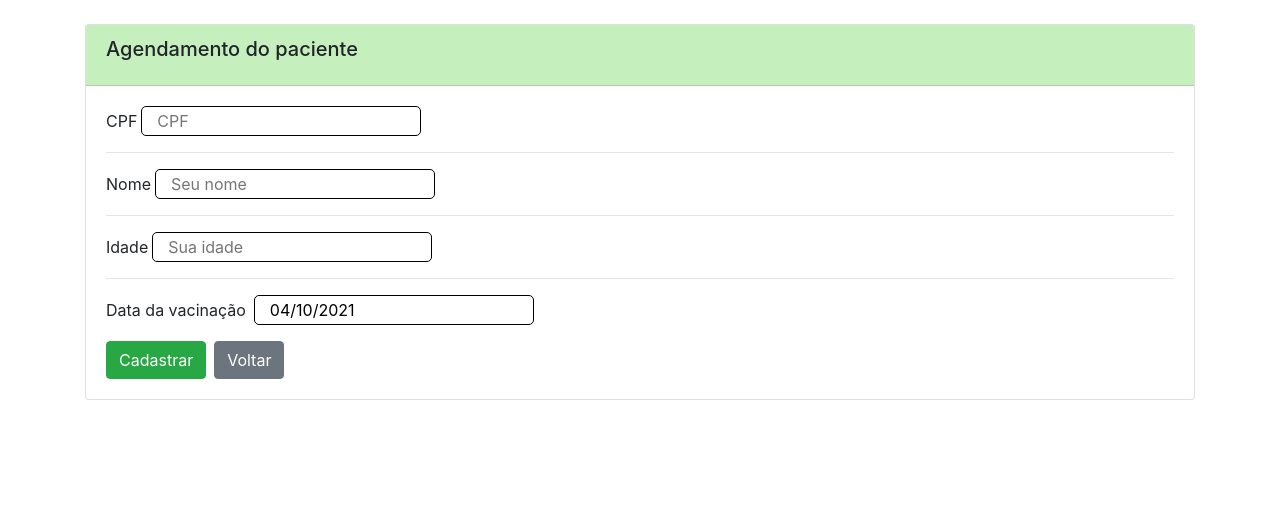
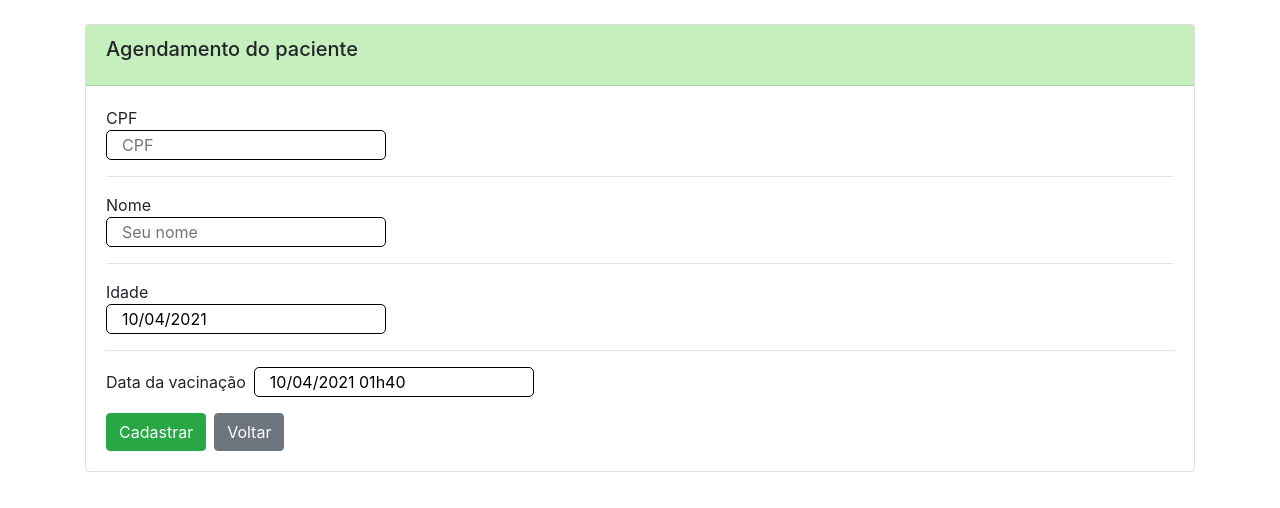
Before and after one commit to tihemetene/desafio-pitang-front, a React (Create React App) app in the folder frontend/: page /user-access in a window 1280 px wide. Shown: the top 508 px of the page. Built offline with nearby package versions, Linux system fonts and the light colour scheme; no server answers.

Commit message:
aprimoramento do datepicker

```diff
--- a/frontend/src/components/MeuForm/index.jsx
+++ b/frontend/src/components/MeuForm/index.jsx
@@ -1,10 +1,14 @@
-import React, { useState } from 'react'
-import DatePicker from 'react-datepicker'
+import React, { useState, useEffect } from 'react'
+import DatePicker, {registerLocale} from 'react-datepicker'
 import { withFormik, Field, ErrorMessage, Form } from 'formik'
 import { Button } from 'react-bootstrap'
 import "react-datepicker/dist/react-datepicker.css";
 import '../../styles/global.css'
 import * as Yup from 'yup';
+import axios from '../../util/api'
+import br from 'date-fns/locale/pt-BR'
+
+registerLocale("br", br)
 
 const schema = Yup.object().shape({
     cpf: Yup.string()
@@ -13,10 +17,10 @@ const schema = Yup.object().shape({
         .required('Nome obrigatório.')
         .min(1, 'Nome deve conter mais que um caractere.')
         .max(100, 'Nome deve conter menos que 100 caracteres'),
-    age: Yup.number()
+    age: Yup.date()
+        .default(function () {return new Date();})
         .required('Inserção da idade é obrigatório.')
-        .positive()
-        .integer()
+        .min('1/1/1900', 'Idade inválida')
 })
 
 
@@ -32,21 +36,52 @@ const comFormik = withFormik({
     validationSchema: schema
 })
 
+
+
 const MeuForm = props => {
+    const [startDateAge, setStartDateAge] = useState(new Date());
     const [startDate, setStartDate] = useState(new Date());
+    // const isNewUser = id === 'new';
+    // const [form, setForm] = useState({
+    //     cpf: '',
+    //     name: '',
+    //     age: '',
+    //     data :'',
+    // })
+
+    // useEffect(() => {
+    //     if (!isNewUser) {
+    //       fetchUser();
+    //     }
+    //   }, [id, isNewUser]);
+
+    // const fetchUser = async () => {
+    //     const response = await api.get(`/user/${id}`);
+    //     setForm(response.data.user);
+    //   };
+
+    let dataAtual = new Date();
+    let handleColor = time => {
+        return time.getHours() >= 8 && time.getHours()  < 18 ? "text-success" : "text-muted";
+      };
+
+
     return (
-                <Form method="POST">
+                <Form>
                     <div>
                         <span>CPF</span>
+                        <br />
                         <Field
                             name="cpf"
                             placeholder="CPF"
                         />
-                        <ErrorMessage name="cpf" />
+                        <ErrorMessage className="ml-2" style={{color: "red"}} name="cpf" />
                     </div>
+
                     <hr />
                     <div>
                         <span>Nome</span>
+                        <br />
                         <Field
                             name="name"
                             placeHolder="Seu nome"
@@ -56,15 +91,28 @@ const MeuForm = props => {
                     <hr />
                     <div>
                         <span>Idade</span>
-                        <Field
-                            name="age"
-                            placeHolder="Sua idade" />
-                            <ErrorMessage name="age" />
+                        <br />
+                        <DatePicker
+                        selected={startDateAge}
+                        onChange={date => setStartDateAge(date)}
+                        locale={br}
+                        dateFormat="dd/MM/yyyy"
+                        showYearDropdown
+                        showMonthDropdown/>
                     </div>
                     <hr />
                     <div>
                         <span className="mr-2">Data da vacinação</span>
-                        <DatePicker selected={startDate} onChange={date => setStartDate(date)} />
+                        <DatePicker
+                        selected={startDate}
+                        onChange={date => setStartDate(date)}
+                        locale={br}
+                        showTimeSelect
+                        timeClassName={handleColor}
+                        minDate={dataAtual}
+                        dateFormat="dd/MM/yyyy HH'h'mm"
+                        showYearDropdown
+                        showMonthDropdown/>
                     </div>
                     <Button className="mt-3" variant="success" type="submit"> Cadastrar </Button>
                     <a className="btn btn-secondary ml-2 mt-3" href="/">Voltar</a>
--- a/frontend/src/routes.jsx
+++ b/frontend/src/routes.jsx
@@ -4,7 +4,6 @@ import Home from './pages/Home';
 import NurseAcess from './pages/NurseAccess';
 import UserAcess from './pages/UserAccess';
 import MeuForm from './components/MeuForm'
-import Teste from './pages/Teste'
 
 const Routes = () => (
   <BrowserRouter>
@@ -13,7 +12,6 @@ const Routes = () => (
       <Route exact path='/user-access' component={UserAcess} />
       <Route exact path='/nurse-access' component={NurseAcess} />
       <Route exact path='/form' component={MeuForm} />
-      <Route exact path='/teste' component={Teste} />
     </Switch>
   </BrowserRouter>
 );
--- a/frontend/src/styles/global.css
+++ b/frontend/src/styles/global.css
@@ -14,6 +14,6 @@ span{
     margin-right: 4px;
 }
 
-Button{
-    align-self: flex-end;
+ErrorMessage{
+    color: red!important;
 }
--- a/frontend/src/util/api.js
+++ b/frontend/src/util/api.js
@@ -1 +1,9 @@
 import axios from 'axios'
+
+const { REACT_APP_API_BASE_URL } = process.env;
+
+const myAxios = axios.create({
+  baseURL: REACT_APP_API_BASE_URL,
+});
+
+export default axios;
```
